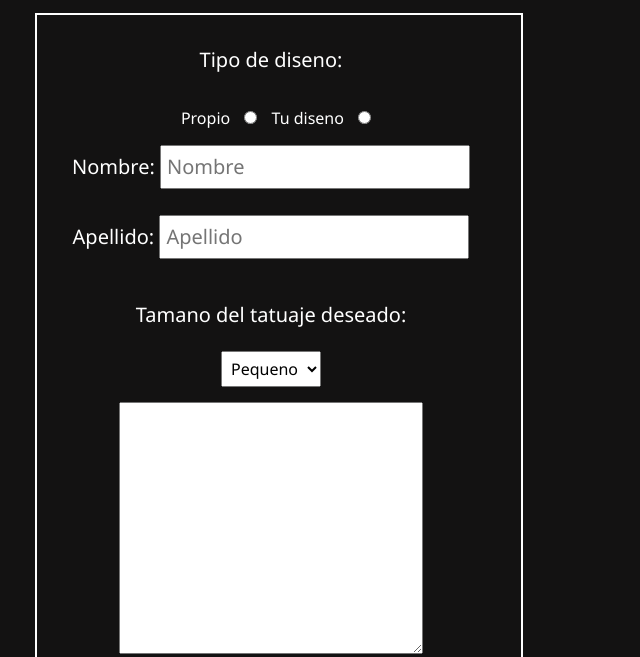
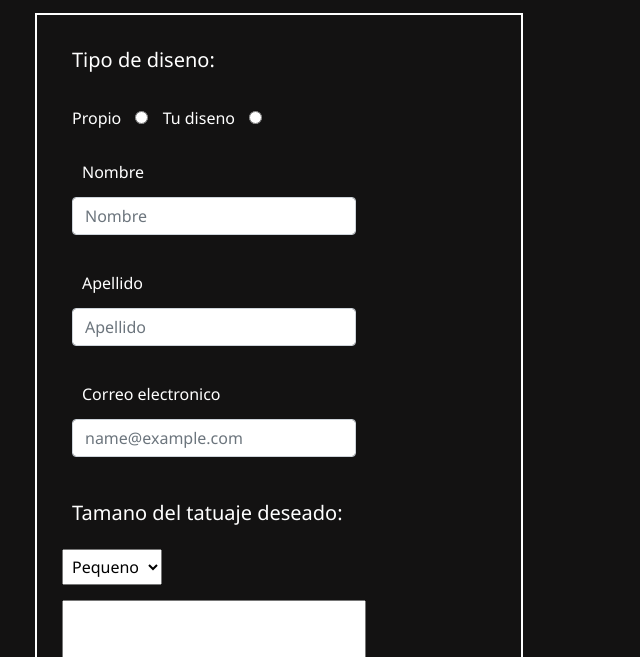
Before and after one commit to ayelents/jay_tattoos_seoane, a plain HTML site: page pages/pedi-tu-turno.html in a window 1280 px wide. Shown: the part 638-1295 px from the top of the page, without its empty margins (0-640 px from the left). Drawn offline with nearby package versions, Linux system fonts and the light colour scheme.

Commit message:
modificaciones en los BEM

```diff
--- a/css/index.css
+++ b/css/index.css
@@ -5,7 +5,7 @@
 }
 
 /* ==== PESTANA - PEDI TU TURNO ==== */
-.section__grid {
+.main__section-pedi-tu-turno {
     display: grid;
     grid-template-columns: auto 2fr;
     grid-template-rows: auto 2fr;
@@ -18,7 +18,7 @@
     justify-content: center;
 }
 
-.main_pedi-tu-turno {
+.main__pedi-tu-turno {
     max-width: 100%;
     color:rgb(255, 255, 255);
     font-family: 'Segoe UI', Tahoma, Geneva, Verdana, sans-serif;
@@ -116,7 +116,7 @@ main {
 }
 
 /* ===== index - galeria de imagenes ===== */
-section {
+#section__index-galeria {
     text-align: center;
 }
 
--- a/pages/pedi-tu-turno.html
+++ b/pages/pedi-tu-turno.html
@@ -35,13 +35,13 @@
                 </div>
             </nav>
         </haeder>
-        <main class="main_pedi-tu-turno">
+        <main class="main__pedi-tu-turno">
             <div class="fondo_animacion"></div>
             <h2>PEDI TU TURNO</h2>
             <p class="lead">
                 Dejanos tus datos y tu consulta
             </p>
-            <section class="section__grid">
+            <section class="main__section-pedi-tu-turno">
                 <form action="" method="" enctype="">
                     <div>
                         <p class="lead">
@@ -51,10 +51,18 @@
                         <input type="radio" name="encuesta" id="Propio">
                         <label for="">Tu diseno</label>
                         <input type="radio" name="encuesta" id="Tu diseno">
-                        <p class="lead">Nombre:
-                        <input type="text" name="Nombre" id="Nombre" placeholder="Nombre"></p>
-                        <p class="lead">Apellido:
-                        <input type="text" name="Apellido" id="Apellido" placeholder="Apellido"></p>
+                        <div class="mb-3">
+                            <label for="exampleFormControlInput1" class="form-label">Nombre</label>
+                            <input type="text" class="form-control" id="Nombre" placeholder="Nombre">
+                          </div>
+                        <div class="mb-3">
+                            <label for="Apellido" class="form-label">Apellido</label>
+                            <input type="text" class="form-control" id="Apellido" placeholder="Apellido">
+                          </div>
+                        <div class="mb-3">
+                            <label for="exampleFormControlInput1" class="form-label">Correo electronico</label>
+                            <input type="email" class="form-control" id="exampleFormControlInput1" placeholder="name@example.com">
+                          </div>
                     </div>
                     <div class="Tamaño__tatuaje">
                         <p class="lead">
```
Also changed, not shown: index.html (+2 -2 lines), pages/cuidados.html (+1 -1 lines).
